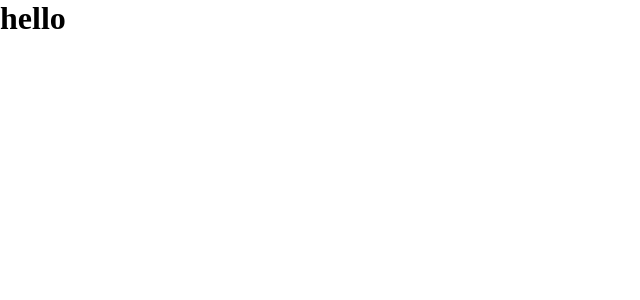
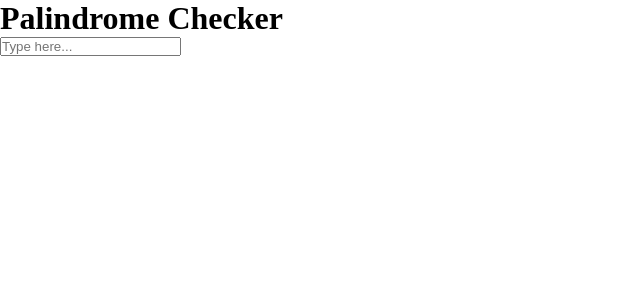
Before and after one commit to tdora28/palindrome_checker, a React (Vite) app: page / in a window 1280 px wide. Shown: the top 300 px of the page, without its empty margins (0-640 px from the left). Built offline with nearby package versions, Linux system fonts and the light colour scheme.

Commit message:
Add palindrome checker function

```diff
--- a/src/App.jsx
+++ b/src/App.jsx
@@ -1,9 +1,32 @@
-// import { useState } from 'react'
+import { useState } from 'react';
 
 function App() {
+  const [userInput, setUserInput] = useState('');
+
+  const checkPalindrome = (input) => {
+    let text = cleanInput(input);
+    if (text.length === 0) return '';
+    let falseCounter = 0;
+    for (let i = 0; i < Math.ceil(text.length / 2); i++) {
+      let j = text.length - 1 - i;
+      if (text[i] !== text[j]) {
+        falseCounter++;
+        break;
+      }
+    }
+    return falseCounter > 0 ? 'not palindrome' : 'palindrome';
+  };
+
+  const cleanInput = (susInput) => {
+    const cleaned = susInput.replace(/\s/g, '').toLowerCase();
+    return cleaned;
+  };
+
   return (
     <>
-      <h1>hello</h1>
+      <h1>Palindrome Checker</h1>
+      <input type='text' id='userInput' value={userInput} placeholder='Type here...' onChange={(e) => setUserInput(e.target.value)} />
+      {checkPalindrome(userInput)}
     </>
   );
 }
```
